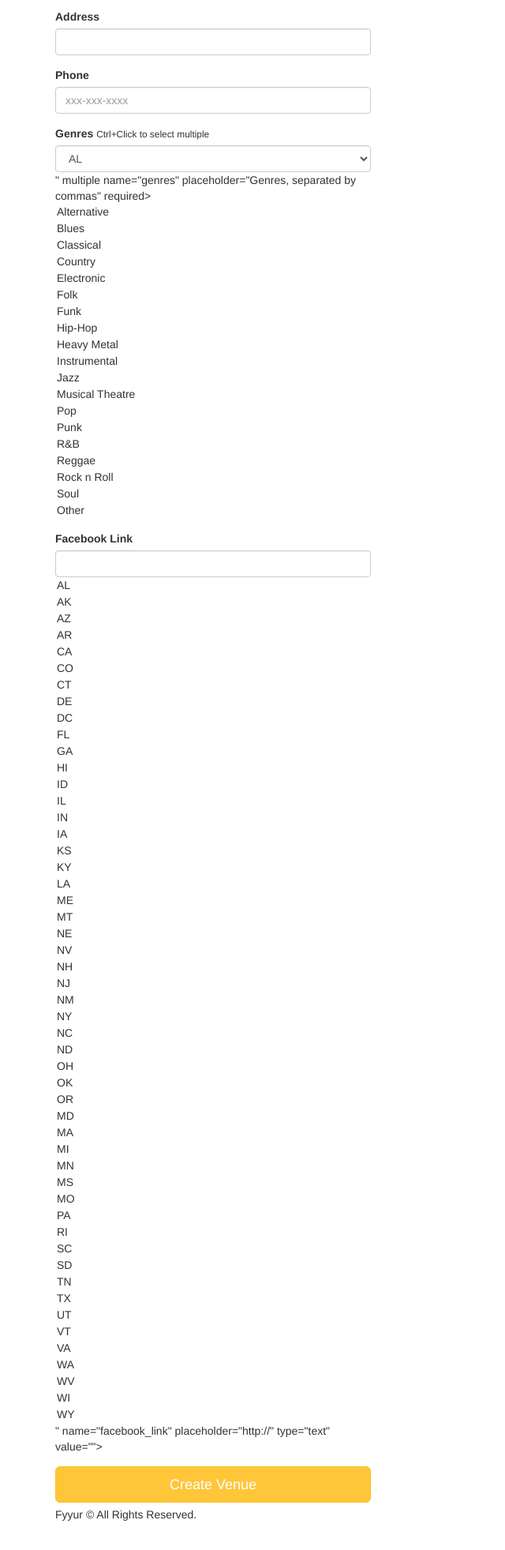
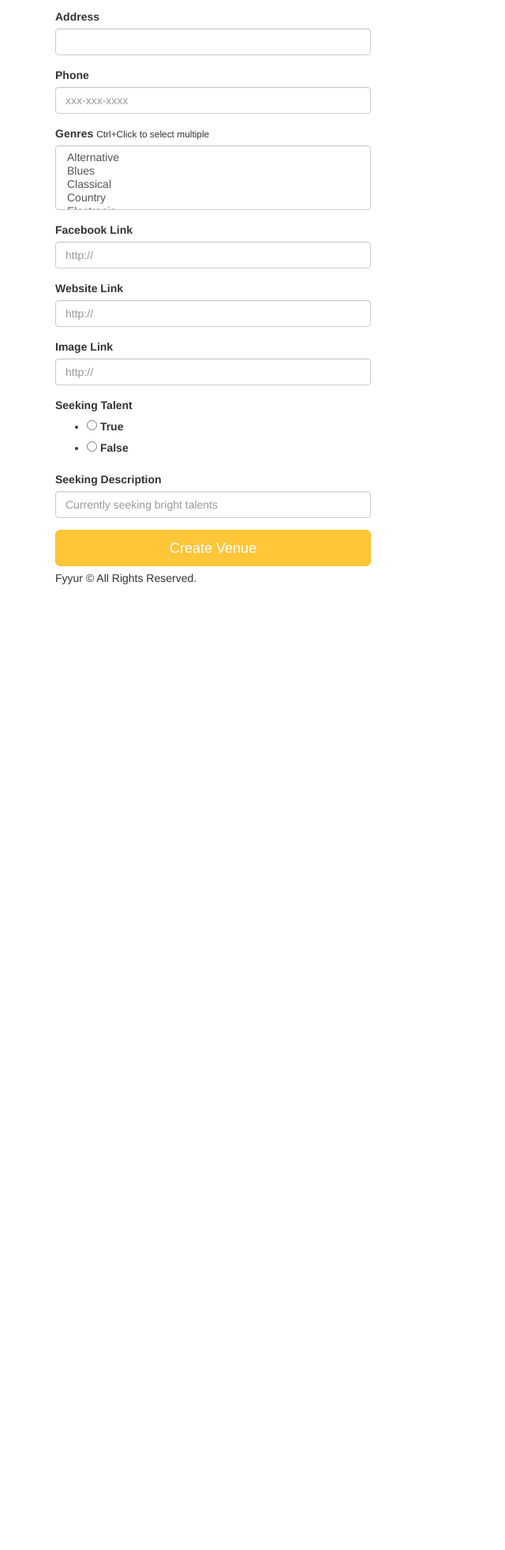
Before and after one commit to Usesecret/fyurr-booking-site, a Flask app: page /venues/create in a window 1280 px wide. Shown: the part 273-2236 px from the top of the page at 79% size, without its empty margins (0-640 px from the left). After the commit the page ends 1013 px from the top, so only its background shows below. Run offline with Flask 2, Linux system fonts and the light colour scheme; parts of the project's set-up code (start-up, migrations or seed data) failed here and were passed over; some libraries are stand-ins or nearby versions.

Commit message:
finished artist/create controller and updated venue form

```diff
--- a/app.py
+++ b/app.py
@@ -5,7 +5,7 @@
 import json
 import dateutil.parser
 import babel
-from flask import Flask, render_template, request, Response, flash, redirect, url_for
+from flask import Flask, render_template, request, Response, flash, redirect, url_for, abort, jsonify
 from flask_moment import Moment
 from flask_sqlalchemy import SQLAlchemy
 from flask_migrate import Migrate
@@ -13,6 +13,12 @@ import logging
 from logging import Formatter, FileHandler
 from flask_wtf import Form
 from forms import *
+import sys
+from helpers.helpers import str_to_bool
+from flask_marshmallow import Marshmallow
+from marshmallow_sqlalchemy import ModelSchema
+
+
 #----------------------------------------------------------------------------#
 # App Config.
 #----------------------------------------------------------------------------#
@@ -21,6 +27,7 @@ app = Flask(__name__)
 moment = Moment(app)
 app.config.from_object('config')
 db = SQLAlchemy(app)
+ma=Marshmallow(app)
 
 migrate = Migrate(app, db)
 
@@ -44,13 +51,11 @@ class Venue(db.Model):
     phone = db.Column(db.String(120), nullable=False)
     image_link = db.Column(db.String(500), nullable=False)
     facebook_link = db.Column(db.String(120), nullable=False)
-    genres = db.Column(db.ARRAY(db.Integer()), nullable=False)
+    genres = db.Column(db.ARRAY(db.String), nullable=False)
     website_link = db.Column(db.String(120), nullable=False)
     seeking_talent = db.Column(db.Boolean, nullable = False)
     seeking_description = db.Column(db.String, nullable=False)
-    past_shows = db.Column(db.ARRAY(db.Integer()), nullable=False)
-    upcoming_shows = db.Column(db.ARRAY(db.Integer()), nullable=False)
-    artists = db.relationship('Artist', secondary = 'Artist')
+    artists = db.relationship('Artist', secondary = 'show')
 
 
 
@@ -61,22 +66,18 @@ class Artist(db.Model):
     __tablename__ = 'Artist'
 
     id = db.Column(db.Integer, primary_key=True)
-    name = db.Column(db.String, nullable=False)
-    city = db.Column(db.String(120), nullable=False)
-    state = db.Column(db.String(120), nullable=False)
-    phone = db.Column(db.String(120), nullable=False)
-    genres = db.Column(db.String(120), nullable=False)
-    image_link = db.Column(db.String(500), nullable=False)
-    facebook_link = db.Column(db.String(120), nullable=False)
-    seeking_venues = db.Column(db.String(120), nullable=False)
-    website_link = db.Column(db.String(120), nullable=False)
-    seeking_artists = db.Column(db.String(120), nullable=False)
-    genres = db.Column(db.ARRAY(db.Integer()), nullable=False)
-    seeking_description = db.Column(db.String, nullable=False)
-    past_shows = db.Column(db.ARRAY(db.Integer()), nullable=False)
+    name = db.Column(db.String)
+    city = db.Column(db.String(120))
+    state = db.Column(db.String(120))
+    phone = db.Column(db.String(120))
+    image_link = db.Column(db.String(500))
+    facebook_link = db.Column(db.String(120))
+    website_link = db.Column(db.String(120))
+    genres = db.Column(db.ARRAY(db.String))
+    seeking_venue = db.Column(db.Boolean)
+    seeking_description = db.Column(db.String)
 
-
-    venues = db.relationship('Venue', secondary='Venue')
+    venues = db.relationship('Venue', secondary='show')
 
     # TODO: implement any missing fields, as a database migration using Flask-Migrate
 
@@ -84,13 +85,16 @@ class Artist(db.Model):
 class Show(db.Model):
     __tablename__='show'
     id = db.Column(db.Integer, primary_key=True)
-    artist_id = db.Column(db.Integer, db.ForeignKey('Artist.id'))
-    venue_id = db.Column(db.Integer, db.ForeignKey('Venue.id'))
+    artist_id = db.Column(db.Integer, db.ForeignKey('Artist.id'), primary_key=True)
+    venue_id = db.Column(db.Integer, db.ForeignKey('Venue.id'), primary_key=True)
     dttm = db.Column(db.DateTime, default=datetime.utcnow)
 
-    venue = db.relationship('Venue', back_populates="artists")
-    product = db.relationship('Artist', back_populates="venues")
+    # venue = db.relationship('Venue', back_populates="artists")
+    # product = db.relationship('Artist', back_populates="venues")
 
+class ArtistSchema(ModelSchema):
+      class Meta:
+            model = Artist
 # db.create_all()
 
 # TODO Implement Show and Artist models, and complete all model relationships and properties, as a database migration.
@@ -453,6 +457,29 @@ def create_artist_submission():
   # called upon submitting the new artist listing form
   # TODO: insert form data as a new Venue record in the db, instead
   # TODO: modify data to be the data object returned from db insertion
+  error=False
+  body={}
+  try:
+    name, city, state, phone, genres, facebook_link, image_link, website_link, seeking_venue, seeking_description  = [request.form[k] for k in ('name', 'city', 'state', 'phone', 'genres', 'facebook_link', 'image_link', 'website_link', 'seeking_venue', 'seeking_description')]
+    print(request.form)
+    new_artist = Artist(name=name, city=city, state=state, phone=phone, image_link=image_link, facebook_link=facebook_link, website_link=website_link, genres=genres, seeking_venue=str_to_bool(seeking_venue), seeking_description=seeking_description)
+    artist_schema = ArtistSchema()
+    db.session.add(new_artist)
+    db.session.commit()
+    db_artist = Artist.query.get(new_artist.id)
+    result = artist_schema.dump(db_artist)
+  except:
+    error=True
+    db.session.rollback()
+    print(sys.exc_info)
+  finally:
+    db.session.close()
+  if error:
+    print(error)
+    abort(400)
+  if not error:
+    return jsonify(result)
+
 
   # on successful db insert, flash success
   flash('Artist ' + request.form['name'] + ' was successfully listed!')
--- a/forms.py
+++ b/forms.py
@@ -1,6 +1,6 @@
 from datetime import datetime
 from flask_wtf import Form
-from wtforms import StringField, SelectField, SelectMultipleField, DateTimeField
+from wtforms import StringField, SelectField, SelectMultipleField, DateTimeField, RadioField
 from wtforms.validators import DataRequired, AnyOf, URL
 
 class ShowForm(Form):
@@ -116,6 +116,15 @@ class VenueForm(Form):
     facebook_link = StringField(
         'facebook_link', validators=[URL()]
     )
+    website_link = StringField(
+        'website_link', validators=[URL()]
+    )
+    seeking_talent = RadioField(
+        'Radio', coerce=bool, validators=[DataRequired()],  choices=[(True, True), (False, False)]
+    )
+    seeking_description = StringField(
+        'seeking_description', validators=[DataRequired()]
+    )
 
 class ArtistForm(Form):
     name = StringField(
@@ -187,6 +196,9 @@ class ArtistForm(Form):
     image_link = StringField(
         'image_link'
     )
+    website_link = StringField(
+        'website_link'
+    )
     genres = SelectMultipleField(
         # TODO implement enum restriction
         'genres', validators=[DataRequired()],
@@ -216,5 +228,13 @@ class ArtistForm(Form):
         # TODO implement enum restriction
         'facebook_link', validators=[URL()]
     )
+    seeking_venue = RadioField(
+        # TODO implement enum restriction
+        'Radio', coerce=bool, validators=[DataRequired()],  choices=[(True, True), (False, False)]
+    )
+    seeking_description = StringField(
+        # TODO implement enum restriction
+        'seeking_description', validators=[DataRequired()]
+    )
 
 # TODO IMPLEMENT NEW ARTIST FORM AND NEW SHOW FORM
--- a/templates/forms/new_venue.html
+++ b/templates/forms/new_venue.html
@@ -1,9 +1,13 @@
-{% extends 'layouts/main.html' %}
-{% block title %}New Venue{% endblock %}
-{% block content %}
+{% extends 'layouts/main.html' %} {% block title %}New Venue{% endblock %} {%
+block content %}
 <div class="form-wrapper">
   <form method="post" class="form">
-      <h3 class="form-heading">List a new venue <a href="{{ url_for('index') }}" title="Back to homepage"><i class="fa fa-home pull-right"></i></a></h3>
+    <h3 class="form-heading">
+      List a new venue
+      <a href="{{ url_for('index') }}" title="Back to homepage"
+        ><i class="fa fa-home pull-right"></i
+      ></a>
+    </h3>
     <div class="form-group">
       <label for="name">Name</label>
       {{ form.name(class_ = 'form-control', autofocus = true) }}
@@ -12,10 +16,12 @@
       <label>City & State</label>
       <div class="form-inline">
         <div class="form-group">
-              {{ form.city(class_ = 'form-control', placeholder='City', autofocus = true) }}
+          {{ form.city(class_ = 'form-control', placeholder='City', autofocus =
+          true) }}
         </div>
         <div class="form-group">
-              {{ form.state(class_ = 'form-control', placeholder='State', autofocus = true) }}
+          {{ form.state(class_ = 'form-control', placeholder='State', autofocus
+          = true) }}
         </div>
       </div>
     </div>
@@ -25,18 +31,44 @@
     </div>
     <div class="form-group">
       <label for="phone">Phone</label>
-          {{ form.phone(class_ = 'form-control', placeholder='xxx-xxx-xxxx', autofocus = true) }}
+      {{ form.phone(class_ = 'form-control', placeholder='xxx-xxx-xxxx',
+      autofocus = true) }}
     </div>
     <div class="form-group">
       <label for="genres">Genres</label>
       <small>Ctrl+Click to select multiple</small>
-        {{ form.genres(class_ = 'form-control', placeholder='Genres, separated by commas', id=form.state, autofocus = true) }}
+      {{ form.genres(class_ = 'form-control', placeholder='Genres, separated by
+      commas', autofocus = true) }}
     </div>
     <div class="form-group">
-          <label for="genres">Facebook Link</label>
-          {{ form.facebook_link(class_ = 'form-control', placeholder='http://', id=form.state, autofocus = true) }}
+      <label for="facebook_link">Facebook Link</label>
+      {{ form.facebook_link(class_ = 'form-control', placeholder='http://',
+      autofocus = true) }}
     </div>
-      <input type="submit" value="Create Venue" class="btn btn-primary btn-lg btn-block">
+    <div class="form-group">
+      <label for="website_link">Website Link</label>
+      {{ form.website_link(class_ = 'form-control', placeholder='http://',
+      autofocus = true) }}
+    </div>
+    <div class="form-group">
+      <label for="image_link">Image Link</label>
+      {{ form.image_link(class_ = 'form-control', placeholder='http://',
+      autofocus = true) }}
+    </div>
+    <div class="form-group">
+      <label for="seeking_talent">Seeking Talent</label>
+      {{ form.seeking_talent( autofocus = true) }}
+    </div>
+    <div class="form-group">
+      <label for="seeking_description">Seeking Description</label>
+      {{ form.seeking_description(class_ = 'form-control',
+      placeholder='Currently seeking bright talents', autofocus = true) }}
+    </div>
+    <input
+      type="submit"
+      value="Create Venue"
+      class="btn btn-primary btn-lg btn-block"
+    />
   </form>
 </div>
 {% endblock %}
```
Also changed, not shown: helpers/helpers.py (added, +7 -0 lines), migrations/versions/4f39daa8c136_.py (renamed from migrations/versions/2ba7fc1cc9e9_.py, +9 -13 lines), migrations/versions/54f5cf7d70a5_.py (added, +86 -0 lines), templates/forms/new_artist.html (+22 -2 lines), 1 other file. Lines whose indentation alone changed are shown as unchanged.
